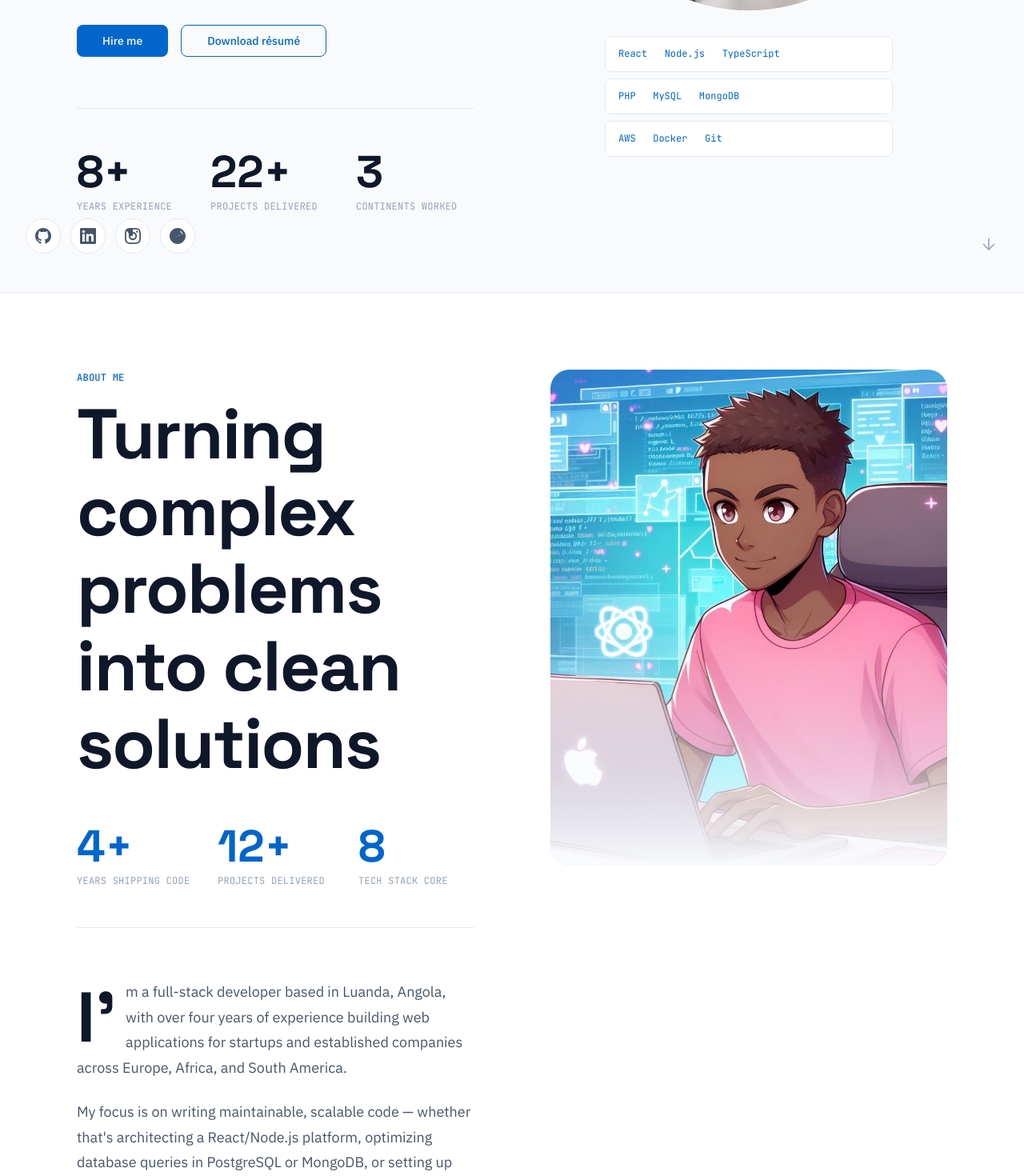
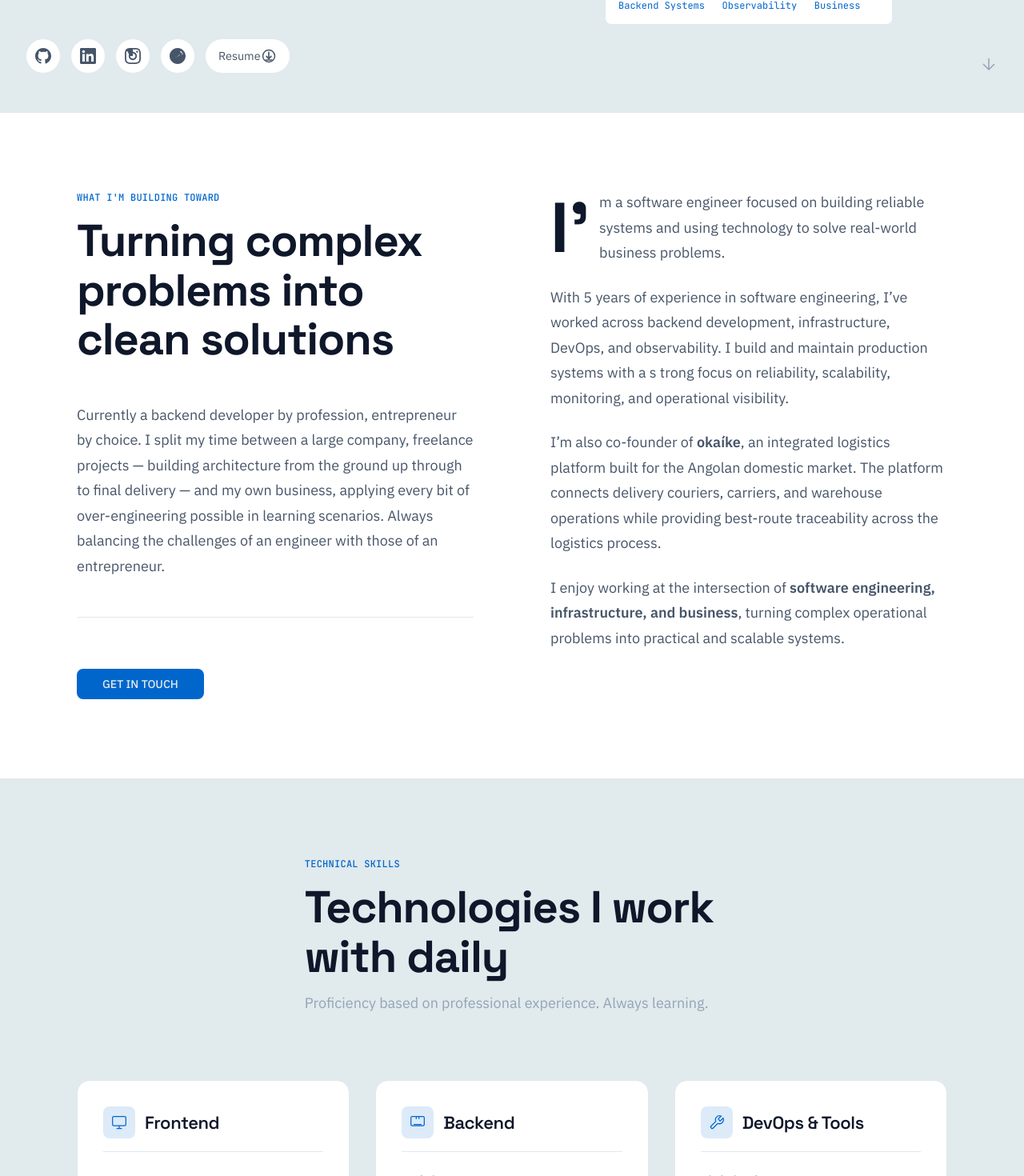
Before and after one commit to Carvalho2019/portfolio, a Next.js app: page / in a window 1280 px wide. Shown: the part 660-2130 px from the top of the page at 80% size. Built offline with nearby package versions, Linux system fonts and the light colour scheme.

Commit message:
feat: aplicando minhas informações

```diff
--- a/src/components/About/index.tsx
+++ b/src/components/About/index.tsx
@@ -1,68 +1,62 @@
-import styles from './styles.module.scss';
+import styles from "./styles.module.scss";
 
 export function About() {
   return (
-    <section className={styles.container} id="about" aria-labelledby="about-title">
+    <section
+      className={styles.container}
+      id="about"
+      aria-labelledby="about-title"
+    >
       <div className={styles.grid}>
         <div className={styles.content}>
           <header className={styles.header}>
-            <p className={styles.eyebrow}>About me</p>
+            <p className={styles.eyebrow}>What I'm Building Toward</p>
             <h2 id="about-title" className={styles.title}>
               Turning complex problems into clean solutions
             </h2>
           </header>
 
           <div className={styles.highlights}>
-            <div className={styles.highlight}>
-              <span className={styles.highlightValue}>4+</span>
-              <span className={styles.highlightLabel}>Years shipping code</span>
-            </div>
-            <div className={styles.highlight}>
-              <span className={styles.highlightValue}>12+</span>
-              <span className={styles.highlightLabel}>Projects delivered</span>
-            </div>
-            <div className={styles.highlight}>
-              <span className={styles.highlightValue}>8</span>
-              <span className={styles.highlightLabel}>Tech stack core</span>
-            </div>
-          </div>
-
-          <div className={styles.narrative}>
-            <p>
-              I&apos;m a full-stack developer based in Luanda, Angola, with over four years
-              of experience building web applications for startups and established
-              companies across Europe, Africa, and South America.
-            </p>
-            <p>
-              My focus is on writing maintainable, scalable code &mdash; whether that&apos;s
-              architecting a React/Node.js platform, optimizing database queries in
-              PostgreSQL or MongoDB, or setting up CI/CD pipelines on AWS. I care
-              about developer experience as much as user experience.
-            </p>
-            <p>
-              Currently open to freelance projects and full-time opportunities where
-              I can contribute to meaningful products and grow alongside a strong
-              engineering team.
+            <p className={styles.highlight}>
+              Currently a backend developer by profession, entrepreneur by choice.
+              I split my time between a large company, freelance projects — building
+              architecture from the ground up through to final delivery — and my own business,
+              applying every bit of over-engineering possible in learning scenarios.
+              Always balancing the challenges of an engineer with those of an entrepreneur.
             </p>
           </div>
 
           <a
-            href="/CurriculumVitaeGeral.pdf"
-            download
+            href="#contact"
             className="btn btn-primary"
           >
-            Download r&eacute;sum&eacute;
+            GET IN TOUCH
           </a>
         </div>
 
-        <div className={styles.visual} aria-hidden="true">
-          <div className={styles.imageWrapper}>
-            <img
-              src="/images/about.jpeg"
-              alt="Cl&eacute;sio Carvalho working at his desk"
-              className={styles.image}
-            />
-          </div>
+        <div className={styles.narrative}>
+          <p>
+            I’m a software engineer focused on building reliable systems and
+            using technology to solve real-world business problems.
+          </p>
+          <p>
+            With 5 years of experience in software engineering, I’ve worked
+            across backend development, infrastructure, DevOps, and
+            observability. I build and maintain production systems with a s
+            trong focus on reliability, scalability, monitoring, and operational
+            visibility.
+          </p>
+          <p>
+            I’m also co-founder of <b>okaíke</b>, an integrated logistics
+            platform built for the Angolan domestic market. The platform
+            connects delivery couriers, carriers, and warehouse operations while
+            providing best-route traceability across the logistics process.
+          </p>
+          <p>
+            I enjoy working at the intersection of{" "}
+            <b>software engineering, infrastructure, and business</b>, turning
+            complex operational problems into practical and scalable systems.
+          </p>
         </div>
       </div>
     </section>
--- a/src/components/About/styles.module.scss
+++ b/src/components/About/styles.module.scss
@@ -52,7 +52,7 @@
 
 @media (min-width: 768px) {
   .title {
-    font-size: var(--font-size-3xl);
+    font-size: var(--font-size-2xl);
   }
 }
 
--- a/src/components/Header/index.tsx
+++ b/src/components/Header/index.tsx
@@ -2,8 +2,8 @@ import styles from './styles.module.scss'
 import { useState, useEffect } from 'react'
 
 const navItems = [
-  { href: '#home', label: 'Home', icon: 'home' },
-  { href: '#about', label: 'About', icon: 'user' },
+  //{ href: '#home', label: 'Home', icon: 'home' },
+  { href: '#about', label: 'Info', icon: 'user' },
   { href: '#skills', label: 'Skills', icon: 'code' },
   { href: '#work', label: 'Work', icon: 'briefcase' },
   { href: '#contact', label: 'Contact', icon: 'mail' },
@@ -121,10 +121,7 @@ export function Header() {
     <header className={`${styles.header} ${isScrolled ? styles.scrolled : ''}`} role="banner">
       <nav className={styles.nav} aria-label="Main navigation">
         <a href="#home" className={styles.logo} aria-label="Clésio Carvalho - Home">
-          <svg width="32" height="32" viewBox="0 0 32 32" fill="none" aria-hidden="true">
-            <rect x="2" y="2" width="28" height="28" rx="6" stroke="currentColor" strokeWidth="2" />
-            <path d="M8 16L14 22L24 10" stroke="currentColor" strokeWidth="2.5" strokeLinecap="round" strokeLinejoin="round" />
-          </svg>
+
         </a>
 
         <div className={styles.navDesktop}>
--- a/src/components/Header/styles.module.scss
+++ b/src/components/Header/styles.module.scss
@@ -26,7 +26,7 @@
   height: var(--header-height);
   display: flex;
   align-items: center;
-  justify-content: space-between;
+  justify-content: flex-end;
   gap: var(--space-4);
 }
 
--- a/src/components/Hero/index.tsx
+++ b/src/components/Hero/index.tsx
@@ -1,8 +1,12 @@
-import styles from './styles.module.scss';
+import styles from "./styles.module.scss";
 
 export function Hero() {
   return (
-    <section className={styles.container} id="home" aria-labelledby="hero-title">
+    <section
+      className={styles.container}
+      id="home"
+      aria-labelledby="hero-title"
+    >
       <div className={styles.grid}>
         <div className={styles.content}>
           <p className={styles.eyebrow}>DevOps is a Concept of Culture</p>
@@ -11,35 +15,9 @@ export function Hero() {
             <span className={styles.name}>Cl&eacute;sio Carvalho</span>
           </h1>
           <p className={styles.subtitle}>
-            I build web applications that solve real problems.
-            Clean code, thoughtful UX, and systems that scale.
+            I'm a co-founder of <b>okaíke</b> — we build logistics tech that connects couriers, carriers, and warehouses across Angola.
           </p>
-          <div className={styles.actions}>
-            <a href="#contact" className="btn btn-primary">
-              Hire me
-            </a>
-            <a
-              href="/CurriculumVitaeGeral.pdf"
-              download
-              className="btn btn-secondary"
-            >
-              Download r&eacute;sum&eacute;
-            </a>
-          </div>
-          <div className={styles.stats}>
-            <div className={styles.stat}>
-              <span className={styles.statValue}>8+</span>
-              <span className={styles.statLabel}>Years experience</span>
-            </div>
-            <div className={styles.stat}>
-              <span className={styles.statValue}>22+</span>
-              <span className={styles.statLabel}>Projects delivered</span>
-            </div>
-            <div className={styles.stat}>
-              <span className={styles.statValue}>3</span>
-              <span className={styles.statLabel}>Continents worked</span>
-            </div>
-          </div>
+
         </div>
 
         <div className={styles.visual} aria-hidden="true">
@@ -53,13 +31,8 @@ export function Hero() {
           </div>
           <div className={styles.badges}>
             <span className={styles.badge}>
-              <code>React</code> &nbsp; <code>Node.js</code> &nbsp; <code>TypeScript</code>
-            </span>
-            <span className={styles.badge}>
-              <code>PHP</code> &nbsp; <code>MySQL</code> &nbsp; <code>MongoDB</code>
-            </span>
-            <span className={styles.badge}>
-              <code>AWS</code> &nbsp; <code>Docker</code> &nbsp; <code>Git</code>
+              <code>Backend Systems </code> &nbsp; <code>Observability </code>{" "}
+              &nbsp; <code>Business</code> &nbsp;{" "}
             </span>
           </div>
         </div>
@@ -72,7 +45,13 @@ export function Hero() {
           rel="noopener noreferrer"
           aria-label="GitHub"
         >
-          <svg width="20" height="20" viewBox="0 0 24 24" fill="currentColor" aria-hidden="true">
+          <svg
+            width="20"
+            height="20"
+            viewBox="0 0 24 24"
+            fill="currentColor"
+            aria-hidden="true"
+          >
             <path d="M12 0C5.374 0 0 5.373 0 12c0 5.302 3.438 9.8 8.207 11.387.599.111.793-.261.793-.577v-2.234c-3.338.726-4.033-1.416-4.033-1.416-.546-1.387-1.333-1.756-1.333-1.756-1.089-.745.083-.729.083-.729 1.205.084 1.839 1.237 1.839 1.237 1.07 1.834 2.807 1.304 3.492.997.107-.775.418-1.305.762-1.604-2.665-.305-5.467-1.334-5.467-5.931 0-1.311.469-2.381 1.236-3.221-.124-.303-.535-1.524.117-3.176 0 0 1.008-.322 3.301 1.23A11.509 11.509 0 0112 5.803c1.02.005 2.047.138 3.006.404 2.291-1.552 3.297-1.23 3.297-1.23.653 1.653.242 2.874.118 3.176.77.84 1.235 1.911 1.235 3.221 0 4.609-2.807 5.624-5.479 5.921.43.372.823 1.102.823 2.222v3.293c0 .319.192.694.801.576C20.566 21.797 24 17.3 24 12c0-6.627-5.373-12-12-12z" />
           </svg>
         </a>
@@ -82,7 +61,13 @@ export function Hero() {
           rel="noopener noreferrer"
           aria-label="LinkedIn"
         >
-          <svg width="20" height="20" viewBox="0 0 24 24" fill="currentColor" aria-hidden="true">
+          <svg
+            width="20"
+            height="20"
+            viewBox="0 0 24 24"
+            fill="currentColor"
+            aria-hidden="true"
+          >
             <path d="M20.447 20.452h-3.554v-5.569c0-1.328-.027-3.037-1.852-3.037-1.853 0-2.136 1.445-2.136 2.939v5.667H9.351V9h3.414v1.561h.046c.477-.9 1.637-1.85 3.37-1.85 3.601 0 4.267 2.37 4.267 5.455v6.286zM5.337 7.433c-1.144 0-2.063-.926-2.063-2.065 0-1.138.92-2.063 2.063-2.063 1.14 0 2.064.925 2.064 2.063 0 1.139-.925 2.065-2.064 2.065zm1.782 13.019H3.555V9h3.564v11.452zM22.225 0H1.771C.792 0 0 .774 0 1.729v20.542C0 23.227.792 24 1.771 24h20.451C23.2 24 24 23.227 24 22.271V1.729C24 .774 23.2 0 22.222 0h.003z" />
           </svg>
         </a>
@@ -92,7 +77,13 @@ export function Hero() {
           rel="noopener noreferrer"
           aria-label="Instagram"
         >
-          <svg width="20" height="20" viewBox="0 0 24 24" fill="currentColor" aria-hidden="true">
+          <svg
+            width="20"
+            height="20"
+            viewBox="0 0 24 24"
+            fill="currentColor"
+            aria-hidden="true"
+          >
             <path d="M12 2.163c3.204 0 3.584.012 4.85.07 3.252.148 4.771 1.691 4.919 4.919.058 1.265.069 1.645.069 4.849 0 3.205-.012 3.584-.069 4.849-.149 3.225-1.664 4.771-4.919 4.919-1.266.058-1.644.07-4.85.07-3.204 0-3.584-.012-4.849-.07-3.26-.149-4.771-1.699-4.919-4.92-.058-1.265-.07-1.644-.07-4.849 0-3.204.013-3.583.07-4.849.149-3.227 1.664-4.771 4.919 4.919 1.266-.057 1.645-.069 4.849-.069zm0-2.163c-3.259 0-3.667.014-4.947.072-4.358.2-6.78 2.618-6.98 6.98-.059 1.281-.073 1.689-.073 4.948 0 3.259.014 3.668.072 4.948.2 4.358 2.618 6.78 6.98 6.98 1.281.058 1.689.072 4.948.072 3.259 0 3.668-.014 4.948-.072 4.354-.2 6.782-2.618 6.979-6.98.059-1.28.073-1.689.073-4.948 0-3.259-.014-3.667-.072-4.947-.196-4.354-2.617-6.78-6.979-6.98-1.281-.059-1.69-.073-4.949-.073zm0 5.838c-3.403 0-6.162 2.759-6.162 6.162s2.759 6.163 6.162 6.163 6.162-2.759 6.162-6.163c0-3.403-2.759-6.162-6.162-6.162zm0 10.162c-2.209 0-4-1.79-4-4 0-2.209 1.791-4 4-4s4 1.791 4 4c0 2.21-1.791 4-4 4zm6.406-11.845c-.796 0-1.441.645-1.441 1.44s.645 1.44 1.441 1.44c.795 0 1.439-.645 1.439-1.44s-.644-1.44-1.439-1.44z" />
           </svg>
         </a>
@@ -102,14 +93,80 @@ export function Hero() {
           rel="noopener noreferrer"
           aria-label="Dribbble"
         >
-          <svg width="20" height="20" viewBox="0 0 24 24" fill="currentColor" aria-hidden="true">
+          <svg
+            width="20"
+            height="20"
+            viewBox="0 0 24 24"
+            fill="currentColor"
+            aria-hidden="true"
+          >
             <path d="M12 0C5.373 0 0 5.373 0 12s5.373 12 12 12 12-5.373 12-12S18.627 0 12 0zm6.627 5.224c-1.575 4.747-5.753 8.217-10.731 9.018 2.844-.524 5.297-2.171 7.085-4.594 1.185 2.916 3.587 5.306 6.742 5.522-2.129-4.043-4.727-7.677-6.144-10.578 3.048.632 5.69 2.785 3.048 6.632z" />
           </svg>
         </a>
+        <div>
+          <a
+            id="resume"
+            rel="noopener noreferrer"
+            aria-label="Dribbble"
+            href="/CurriculumVitaeGeral.pdf"
+            download
+          >
+            Resume{" "}
+            <svg
+              width="20"
+              height="20"
+              viewBox="0 0 24 24"
+              fill="none"
+              aria-hidden="true"
+            >
+              <circle
+                cx="12"
+                cy="12"
+                r="9"
+                stroke="currentColor"
+                strokeWidth="1.8"
+              />
+
+              <path
+                d="M12 6.5V15.5"
+                stroke="currentColor"
+                strokeWidth="2"
+                strokeLinecap="round"
+              />
+
+              <path
+                d="M8.5 12.5L12 16L15.5 12.5"
+                stroke="currentColor"
+                strokeWidth="2"
+                strokeLinecap="round"
+                strokeLinejoin="round"
+              />
+
+              <path
+                d="M7.5 18H16.5"
+                stroke="currentColor"
+                strokeWidth="2"
+                strokeLinecap="round"
+              />
+            </svg>
+          </a>
+        </div>
       </nav>
 
-      <a href="#about" className={styles.scrollIndicator} aria-label="Scroll down">
-        <svg width="24" height="24" viewBox="0 0 24 24" fill="none" stroke="currentColor" strokeWidth="1.5" aria-hidden="true">
+      <a
+        href="#about"
+        className={styles.scrollIndicator}
+        aria-label="Scroll down"
+      >
+        <svg
+          width="24"
+          height="24"
+          viewBox="0 0 24 24"
+          fill="none"
+          stroke="currentColor"
+          strokeWidth="1.5"
+          aria-hidden="true"
+        >
           <path d="M12 5v14M19 12l-7 7-7-7" />
         </svg>
       </a>
--- a/src/components/Hero/styles.module.scss
+++ b/src/components/Hero/styles.module.scss
@@ -250,6 +250,21 @@
   box-shadow: 0 8px 16px var(--color-accent-dim);
 }
 
+.social a:last-child {
+  display: flex;
+  align-items: center;
+  justify-content: center;
+  border-radius: var(--radius-full);
+  background-color: var(--color-bg-elevated);
+  border: 1px solid var(--color-border);
+  color: var(--color-text-muted);
+  transition: all var(--transition-base);
+  padding-inline: 1rem;
+  width: auto !important;
+  font-weight: 900px;
+  font-size: 0.9rem;
+}
+
 /* == Scroll Indicator ==*/
 .scrollIndicator {
   position: absolute;
--- a/src/components/Service/styles.module.scss
+++ b/src/components/Service/styles.module.scss
@@ -34,7 +34,7 @@
 
 @media (min-width: 768px) {
   .title {
-    font-size: var(--font-size-3xl);
+    font-size: var(--font-size-2xl);
   }
 }
 
--- a/src/components/Skills/styles.module.scss
+++ b/src/components/Skills/styles.module.scss
@@ -31,7 +31,7 @@
 
 @media (min-width: 768px) {
   .title {
-    font-size: var(--font-size-3xl);
+    font-size: var(--font-size-2xl);
   }
 }
 
--- a/src/components/Work/styles.module.scss
+++ b/src/components/Work/styles.module.scss
@@ -31,7 +31,7 @@
 
 @media (min-width: 768px) {
   .title {
-    font-size: var(--font-size-3xl);
+    font-size: var(--font-size-2xl);
   }
 }
 
--- a/src/styles/global.scss
+++ b/src/styles/global.scss
@@ -10,6 +10,7 @@
   --color-highlight: #FFB800;
   --color-highlight-dim: #FFB80033;
   --color-text: #E8EDF2;
+  --color-text-muted-slim: #EEE;
   --color-text-muted: #6B7C8D;
   --color-text-dim: #4A5A6A;
 
@@ -93,7 +94,7 @@
 
 /* Light theme (opt-in via .light on html) */
 .light {
-  --color-bg: #F8FAFC;
+  --color-bg: #E1EAEC;
   --color-bg-elevated: #FFFFFF;
   --color-border: #E2E8F0;
   --color-accent: #0066CC;
```
Also changed, not shown: public/images/okaike.jpeg (added).
